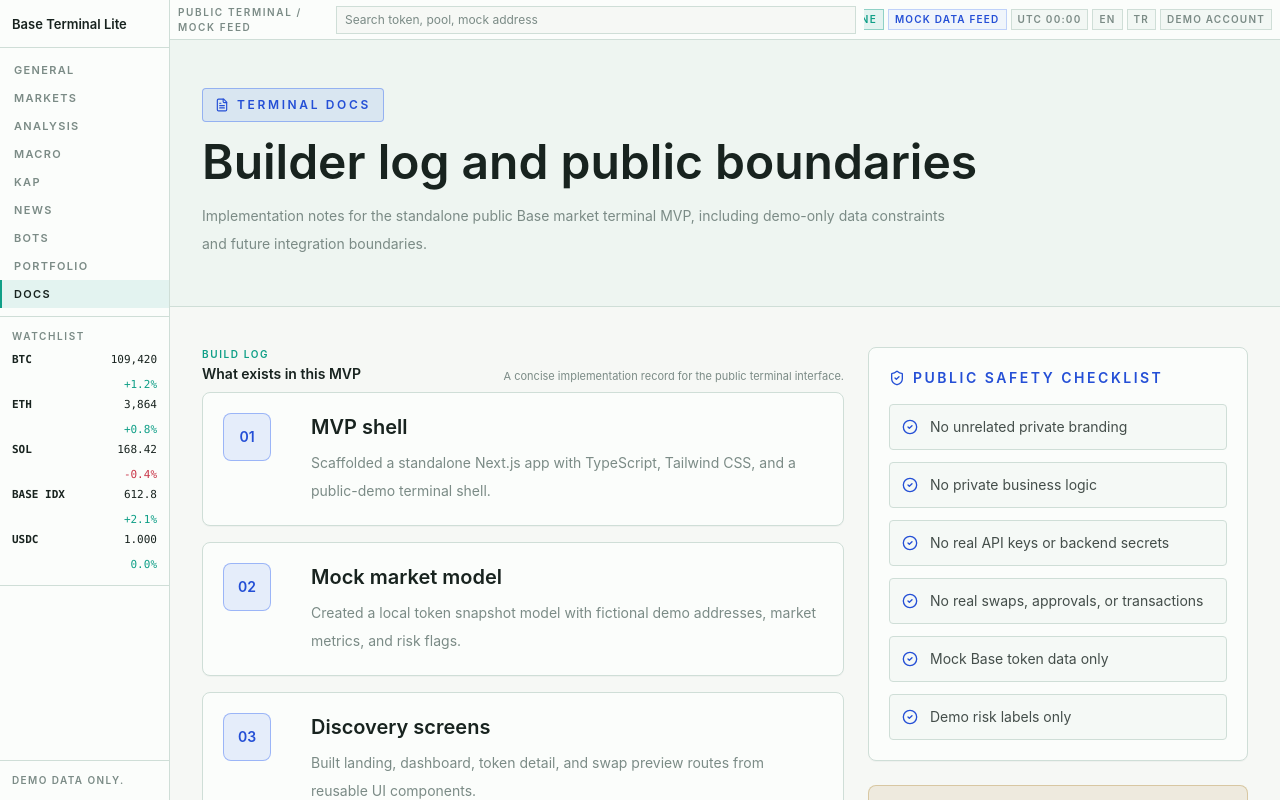
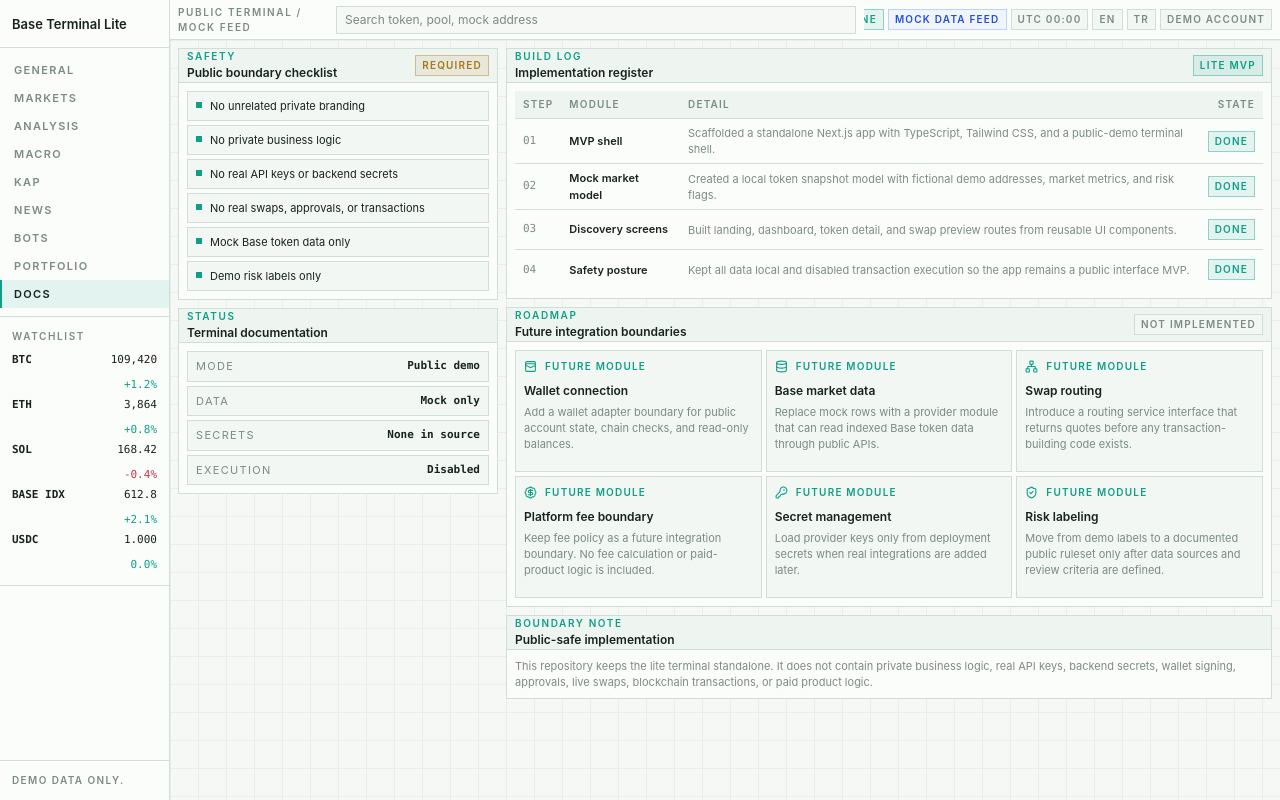
Before and after one commit to Edizemre1/base-market-terminal-lite, a Next.js app: page /docs in a window 1280 px wide. Shown: the top 800 px of the page. Built offline with nearby package versions, Linux system fonts and the light colour scheme.

Commit message:
style: rebuild compact docs terminal

```diff
--- a/src/app/docs/page.tsx
+++ b/src/app/docs/page.tsx
@@ -1,128 +1,133 @@
-import { CheckCircle2, FileText, GitBranch, ShieldCheck } from "lucide-react";
-import { SectionHeader } from "@/components/SectionHeader";
 import {
   builderLogEntries,
   futureArchitectureItems,
   publicSafetyChecklist
 } from "@/data/builderLog";
+import { StatusPill, TerminalPanel } from "@/components/TerminalWidgets";
 
 export default function DocsPage() {
   return (
-    <main className="bg-base-black">
-      <section className="border-b border-base-line bg-base-raised">
-        <div className="mx-auto max-w-7xl px-4 py-12 sm:px-6 lg:px-8">
-          <div className="mb-4 inline-flex items-center gap-2 rounded border border-base-blue/40 bg-base-blue/10 px-3 py-2 text-xs font-semibold uppercase tracking-[0.22em] text-base-electric">
-            <FileText size={14} aria-hidden="true" />
-            Terminal docs
-          </div>
-          <h1 className="text-4xl font-semibold text-base-text md:text-5xl">
-            Builder log and public boundaries
-          </h1>
-          <p className="mt-4 max-w-3xl text-sm leading-7 text-base-muted">
-            Implementation notes for the standalone public Base market terminal
-            MVP, including demo-only data constraints and future integration
-            boundaries.
-          </p>
-        </div>
-      </section>
-
-      <section className="mx-auto grid max-w-7xl gap-6 px-4 py-10 sm:px-6 lg:grid-cols-[1fr_380px] lg:px-8">
-        <div className="space-y-10">
-          <div>
-            <SectionHeader
-              eyebrow="Build log"
-              title="What exists in this MVP"
-              description="A concise implementation record for the public terminal interface."
-            />
-            <div className="space-y-4">
-              {builderLogEntries.map((entry, index) => (
-                <article
-                  key={entry.title}
-                  className="grid gap-4 rounded-lg border border-base-line bg-base-panel p-5 shadow-panel sm:grid-cols-[72px_1fr]"
+    <main className="terminal-grid min-h-[calc(100vh-40px)] bg-base-black p-2">
+      <section className="grid gap-2 xl:grid-cols-[320px_minmax(0,1fr)]">
+        <aside className="space-y-2">
+          <TerminalPanel
+            label="SAFETY"
+            title="Public boundary checklist"
+            meta={<StatusPill label="Required" tone="amber" />}
+          >
+            <div className="space-y-1">
+              {publicSafetyChecklist.map((item) => (
+                <div
+                  key={item}
+                  className="flex items-start gap-2 border border-base-line bg-base-elevated px-2 py-1.5 text-[11px] leading-4 text-base-text"
                 >
-                  <div className="flex h-12 w-12 items-center justify-center rounded-lg border border-base-blue/40 bg-base-blue/10 text-sm font-semibold text-base-electric">
-                    {(index + 1).toString().padStart(2, "0")}
-                  </div>
-                  <div>
-                    <h2 className="text-xl font-semibold text-base-text">
-                      {entry.title}
-                    </h2>
-                    <p className="mt-2 text-sm leading-7 text-base-muted">
-                      {entry.detail}
-                    </p>
-                  </div>
-                </article>
+                  <span className="mt-1 h-1.5 w-1.5 shrink-0 bg-base-mint" />
+                  <span>{item}</span>
+                </div>
               ))}
             </div>
-          </div>
+          </TerminalPanel>
 
-          <div>
-            <SectionHeader
-              eyebrow="Architecture"
-              title="Future integration map"
-              description="Boundaries are named now so real providers and wallet flows can be added without rewiring the UI."
-            />
-            <div className="grid gap-4 md:grid-cols-2">
+          <TerminalPanel label="STATUS" title="Terminal documentation">
+            <div className="space-y-1">
+              <StatusRow label="Mode" value="Public demo" />
+              <StatusRow label="Data" value="Mock only" />
+              <StatusRow label="Secrets" value="None in source" />
+              <StatusRow label="Execution" value="Disabled" />
+            </div>
+          </TerminalPanel>
+        </aside>
+
+        <div className="space-y-2">
+          <TerminalPanel
+            label="BUILD LOG"
+            title="Implementation register"
+            meta={<StatusPill label="Lite MVP" />}
+          >
+            <div className="overflow-x-auto">
+              <table className="w-full min-w-[720px] border-collapse text-left text-[11px]">
+                <thead>
+                  <tr className="border-b border-base-line bg-base-raised text-[10px] uppercase tracking-[0.12em] text-base-muted">
+                    <th className="px-2 py-1.5 font-semibold">Step</th>
+                    <th className="px-2 py-1.5 font-semibold">Module</th>
+                    <th className="px-2 py-1.5 font-semibold">Detail</th>
+                    <th className="px-2 py-1.5 text-right font-semibold">State</th>
+                  </tr>
+                </thead>
+                <tbody>
+                  {builderLogEntries.map((entry, index) => (
+                    <tr
+                      key={entry.title}
+                      className="h-10 border-b border-base-line last:border-0"
+                    >
+                      <td className="px-2 py-1.5 font-mono text-base-muted">
+                        {(index + 1).toString().padStart(2, "0")}
+                      </td>
+                      <td className="px-2 py-1.5 font-semibold text-base-text">
+                        {entry.title}
+                      </td>
+                      <td className="px-2 py-1.5 leading-4 text-base-muted">
+                        {entry.detail}
+                      </td>
+                      <td className="px-2 py-1.5 text-right">
+                        <StatusPill label="Done" />
+                      </td>
+                    </tr>
+                  ))}
+                </tbody>
+              </table>
+            </div>
+          </TerminalPanel>
+
+          <TerminalPanel
+            label="ROADMAP"
+            title="Future integration boundaries"
+            meta={<StatusPill label="Not implemented" tone="muted" />}
+          >
+            <div className="grid gap-1 md:grid-cols-2 xl:grid-cols-3">
               {futureArchitectureItems.map((item) => {
                 const Icon = item.icon;
 
                 return (
                   <article
                     key={item.title}
-                    className="rounded-lg border border-base-line bg-base-panel p-5 shadow-panel"
+                    className="min-h-[122px] border border-base-line bg-base-elevated p-2"
                   >
-                    <div className="mb-4 flex h-10 w-10 items-center justify-center rounded-lg border border-base-blue/40 bg-base-blue/10 text-base-electric">
-                      <Icon size={18} aria-hidden="true" />
+                    <div className="mb-2 flex items-center gap-2 text-[10px] font-semibold uppercase tracking-[0.12em] text-base-mint">
+                      <Icon size={13} aria-hidden="true" />
+                      Future module
                     </div>
-                    <h2 className="text-lg font-semibold text-base-text">
+                    <h2 className="text-[12px] font-semibold text-base-text">
                       {item.title}
                     </h2>
-                    <p className="mt-2 text-sm leading-7 text-base-muted">
+                    <p className="mt-1 text-[11px] leading-4 text-base-muted">
                       {item.detail}
                     </p>
                   </article>
                 );
               })}
             </div>
-          </div>
+          </TerminalPanel>
+
+          <TerminalPanel label="BOUNDARY NOTE" title="Public-safe implementation">
+            <p className="text-[11px] leading-4 text-base-muted">
+              This repository keeps the lite terminal standalone. It does not
+              contain private business logic, real API keys, backend secrets,
+              wallet signing, approvals, live swaps, blockchain transactions, or
+              paid product logic.
+            </p>
+          </TerminalPanel>
         </div>
-
-        <aside className="space-y-6">
-          <div className="rounded-lg border border-base-line bg-base-panel p-5 shadow-panel">
-            <div className="mb-4 flex items-center gap-2 text-sm font-semibold uppercase tracking-[0.18em] text-base-electric">
-              <ShieldCheck size={16} aria-hidden="true" />
-              Public safety checklist
-            </div>
-            <div className="space-y-3">
-              {publicSafetyChecklist.map((item) => (
-                <div
-                  key={item}
-                  className="flex items-start gap-3 rounded border border-base-line bg-base-elevated/60 p-3 text-sm text-base-text/80"
-                >
-                  <CheckCircle2
-                    size={16}
-                    aria-hidden="true"
-                    className="mt-0.5 shrink-0 text-base-electric"
-                  />
-                  <span>{item}</span>
-                </div>
-              ))}
-            </div>
-          </div>
-
-          <div className="rounded-lg border border-base-amber/30 bg-base-amber/10 p-5">
-            <div className="mb-3 flex items-center gap-2 text-sm font-semibold uppercase tracking-[0.18em] text-base-amber">
-              <GitBranch size={16} aria-hidden="true" />
-              Review stance
-            </div>
-            <p className="text-sm leading-7 text-base-muted">
-              This app is ready for UI review as a public demo. Real data,
-              wallets, routing, secrets, and fee behavior are deliberately
-              outside the MVP.
-            </p>
-          </div>
-        </aside>
       </section>
     </main>
   );
 }
+
+function StatusRow({ label, value }: { label: string; value: string }) {
+  return (
+    <div className="flex items-center justify-between gap-2 border border-base-line bg-base-elevated px-2 py-1.5 text-[11px]">
+      <span className="uppercase tracking-[0.12em] text-base-muted">{label}</span>
+      <span className="font-mono font-semibold text-base-text">{value}</span>
+    </div>
+  );
+}
```
